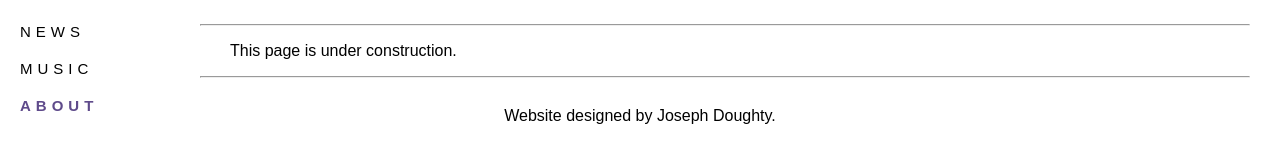
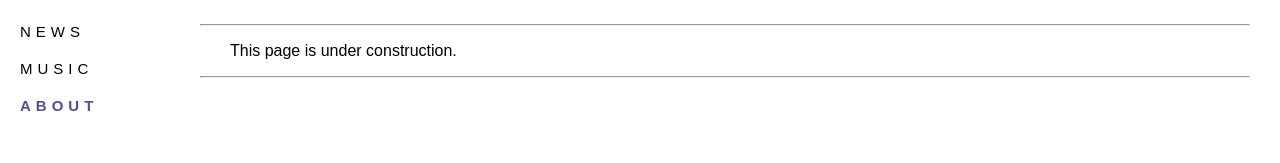
Before and after one commit to HaloNineteen/HaloNineteen.github.io, a plain HTML site: page about.html in a window 1280 px wide. Shown: the part 61-224 px from the top of the page. Drawn offline with Linux system fonts and the light colour scheme.

Commit message:
Removed footer

```diff
--- a/about.html
+++ b/about.html
@@ -30,7 +30,6 @@
 </div>
 
 <div class="footer">
-      <p>Website designed by Joseph Doughty.</p>
 </div>
 
 </body>
```
Also changed, not shown: index.html (+0 -1 lines), music.html (+0 -1 lines).
